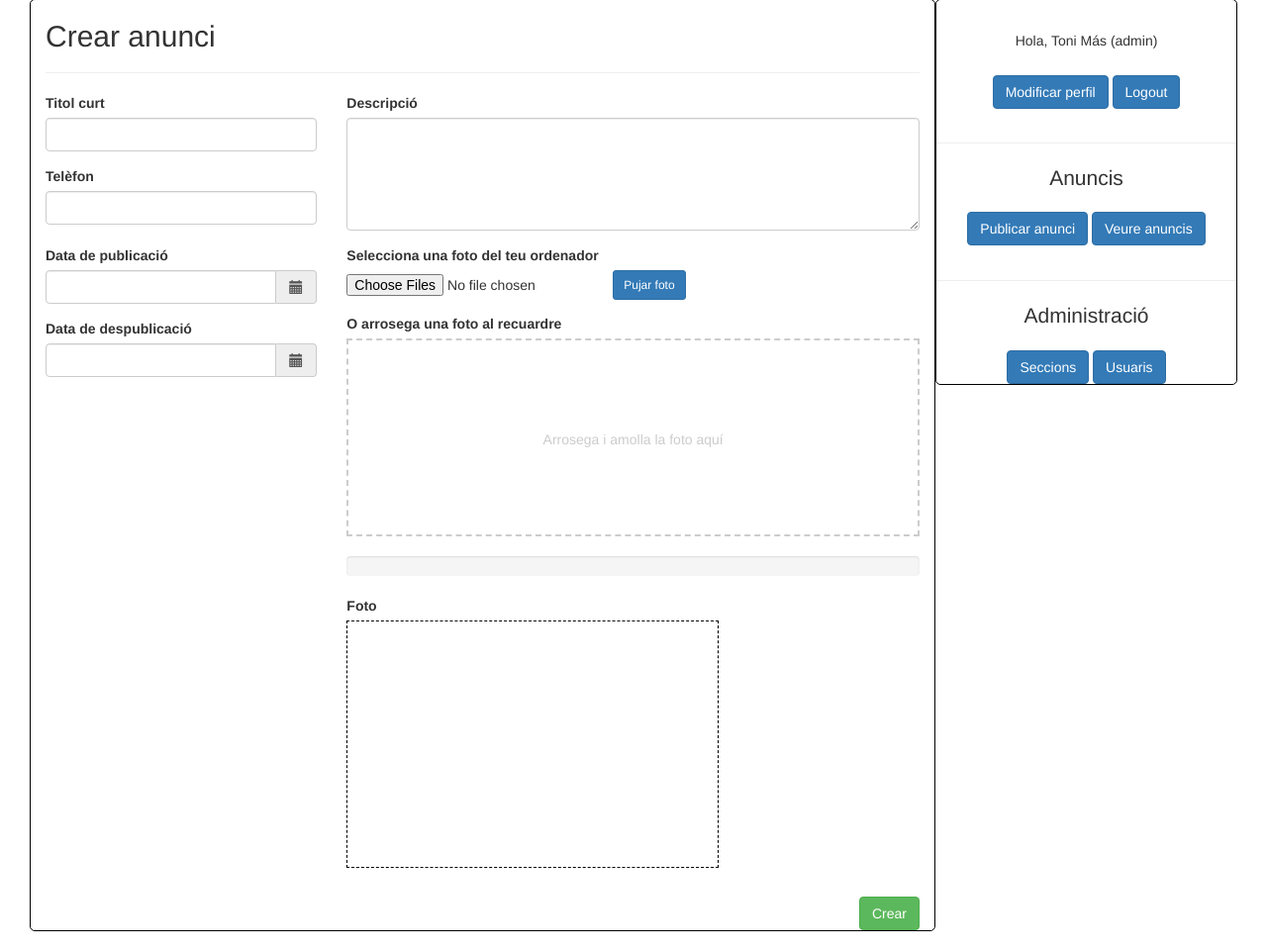
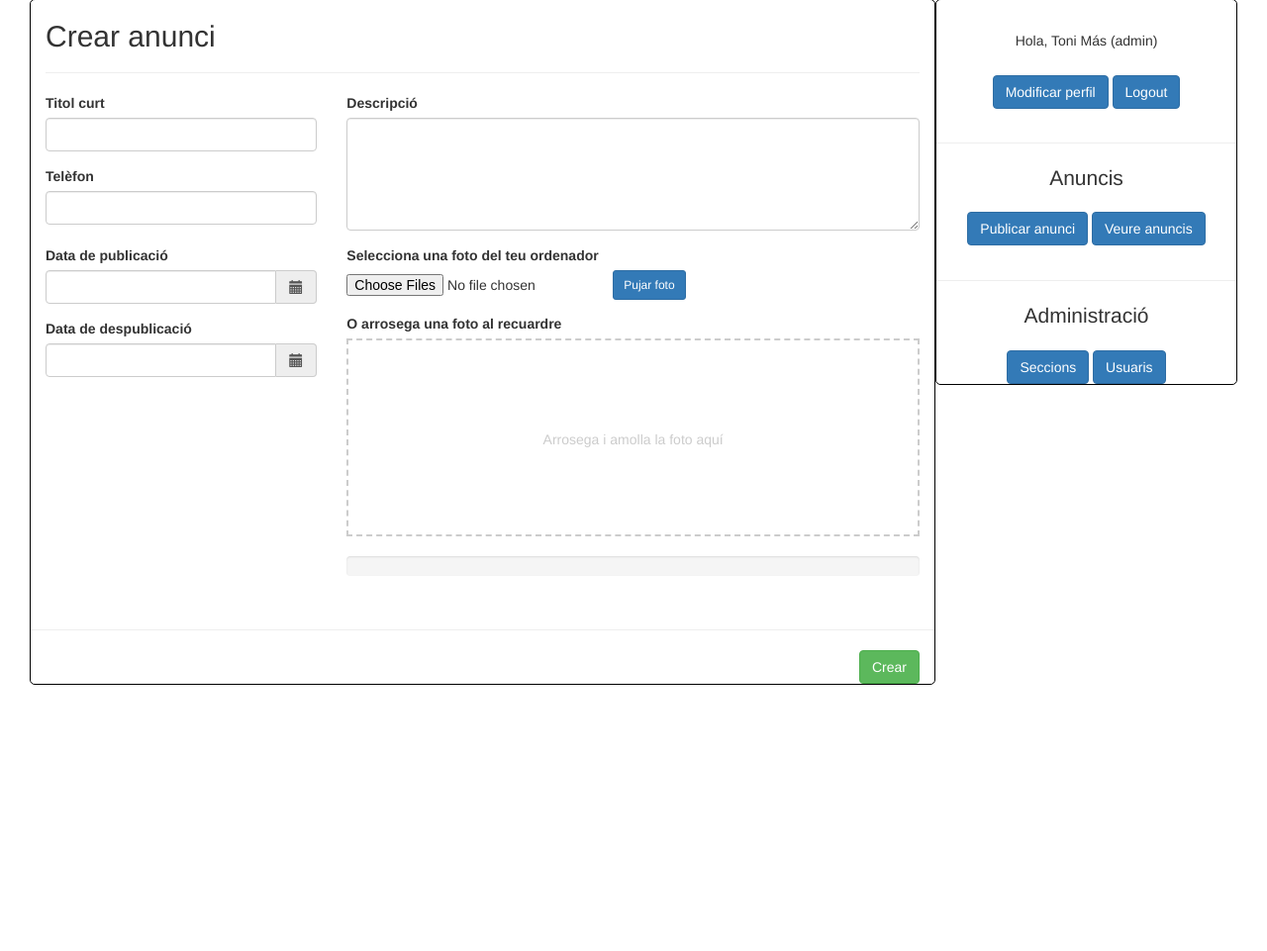
Before and after one commit to Tovkal/pbd2, a PHP site: page /anunci.php in a window 1280 px wide. Shown: the part 53-1014 px from the top of the page at 99% size. After the commit the page ends 745 px from the top, so only its background shows below. Run offline with PHP 8.4, Linux system fonts and the light colour scheme; a user stored in the database is signed in.

Commit message:
Retocs upload foto

```diff
--- a/src/anunci.php
+++ b/src/anunci.php
@@ -8,7 +8,13 @@
 // Start the session
 if(!isset($_SESSION)){
     session_start();
-}?>
+}
+
+// Only logged users can view the page
+if (!isset($_SESSION['userID']) || empty($_SESSION['userID'])) {
+    header('Location: index.php');
+}
+?>
 
 <html>
 <head>
@@ -24,7 +30,7 @@ if(!isset($_SESSION)){
     function reuploadPhoto() {
         $("#reuploadPhotoBtn").hideBootstrap();
         $("#photoUpload").showBootstrap();
-        $("#photoProgressBar").style.width = '0%';
+        $("#photoProgressBar").width('0%');
     }
 </script>
 <div class="wrapper container-fluid">
@@ -99,42 +105,56 @@ if(!isset($_SESSION)){
                         </script>
                     </div>
             </form>
-
             <div class="col-md-8">
-                        <div id="photoAlert" class="hidden" role="alert"></div>
+                <div id="photoAlert" class="hidden" role="alert">
+                </div>
                 <div id="photoUpload">
                     <!-- Standar Form -->
                     <form action="" method="post" enctype="multipart/form-data" id="js-upload-form">
-                                <label>Selecciona una foto del teu ordenador</label>
+                    <label>
+                        Selecciona una foto del teu ordenador
+                    </label>
                     <div class="form-inline">
                         <div class="form-group">
                             <input type="file" name="files[]" id="js-upload-files" multiple>
                         </div>
-                                    <button type="submit" class="btn btn-sm btn-primary" id="js-upload-submit">Pujar foto</button>
+                        <button type="submit" class="btn btn-sm btn-primary" id="js-upload-submit">
+                            Pujar foto
+                        </button>
                     </div>
                     </form>
 
                     <!-- Drop Zone -->
-                            <label>O arrosega una foto al recuardre</label>
+                    <label>
+                        O arrosega una foto al recuardre
+                    </label>
                     <div class="upload-drop-zone" id="drop-zone">
                         Arrosega i amolla la foto aquí
                     </div>
 
                     <!-- Progress Bar -->
                     <div class="progress">
-                                <div id="photoProgressBar" class="progress-bar" role="progressbar" aria-valuenow="0" aria-valuemin="0" aria-valuemax="100" style="width: 0%;"></div>
+                        <div id="photoProgressBar" class="progress-bar" role="progressbar" aria-valuenow="0" aria-valuemin="0" aria-valuemax="100" style="width: 0%;">
                         </div>
                     </div>
-                        <div class="form-group">
+                </div>
+                <div id="photoPreview" class="form-group hidden">
                     <div class="row">
-                                <div class="col-md-12"><label for="foto">Foto</label></div>
+                        <div class="col-md-12">
+                            <label for="foto">
+                                Foto
+                            </label>
+                        </div>
                     </div>
                     <div class="row">
                         <div class="col-md-8">
-                                    <div id="photo" style="height: 250px; border: 1px dashed #000000;"></div>
+                            <div id="photo" style="height: 250px; border: 1px dashed #000000;">
+                            </div>
                         </div>
                         <div class="col-md-4">
-                                    <button id="reuploadPhotoBtn" type="button" class="btn btn-primary hidden" onclick="reuploadPhoto();">Canviar foto</button>
+                            <button id="reuploadPhotoBtn" type="button" class="btn btn-primary hidden" onclick="reuploadPhoto();">
+                                Canviar foto
+                            </button>
                         </div>
                     </div>
                 </div>
@@ -142,8 +162,11 @@ if(!isset($_SESSION)){
             <script type="text/javascript" src="js/uploadPhoto.js"></script>
         </div>
         <div class="row">
+            <hr>
             <div class="col-md-12">
-                        <button class="btn btn-success pull-right">Crear</button>
+                <button class="btn btn-success pull-right">
+                    Crear
+                </button>
             </div>
         </div>
         </div>
--- a/src/js/uploadPhoto.js
+++ b/src/js/uploadPhoto.js
@@ -39,6 +39,7 @@ $(document).ready(function() {
                     $("#photoName").value = files[0].name;
                     $("#photo").html("<img src='upload/" + files[0].name + "' style='display:block;margin:auto;height:100%;'>")
                     $("#reuploadPhotoBtn").showBootstrap();
+                    $("#photoPreview").showBootstrap();
                 } else {
                     showError($("#photoAlert"), "Ha ocorregut un error pujant la foto: " + resp['data']);
                 }
--- a/src/perfil.php
+++ b/src/perfil.php
@@ -9,6 +9,12 @@
 // Start the session
 if(!isset($_SESSION)){
     session_start();
+}
+
+// Only logged users can view the page
+if (!isset($_SESSION['userID']) || empty($_SESSION['userID'])) {
+    header('Location: index.php');
+    echo "potato";
 }
 
 include "common.php";
```
Lines whose indentation alone changed are shown as unchanged.
